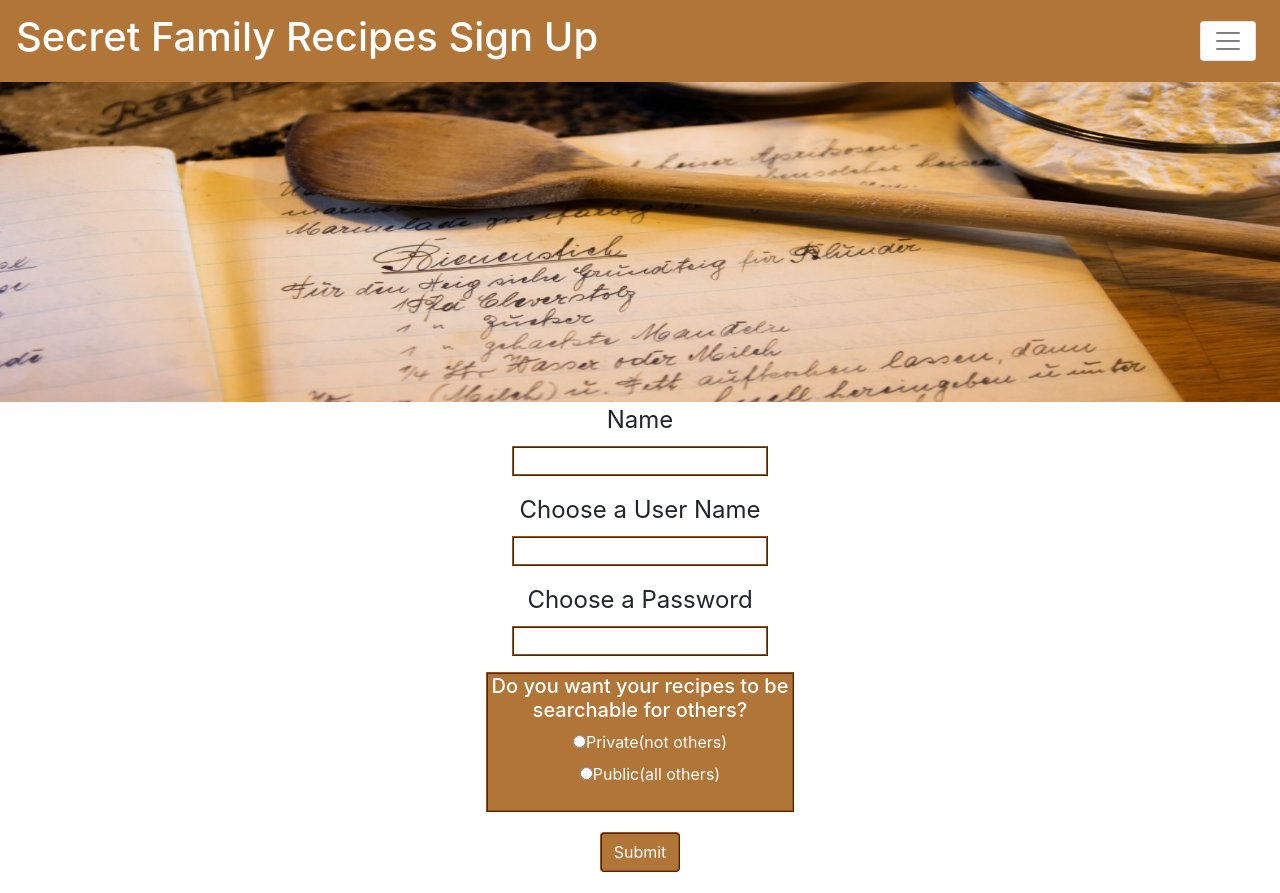
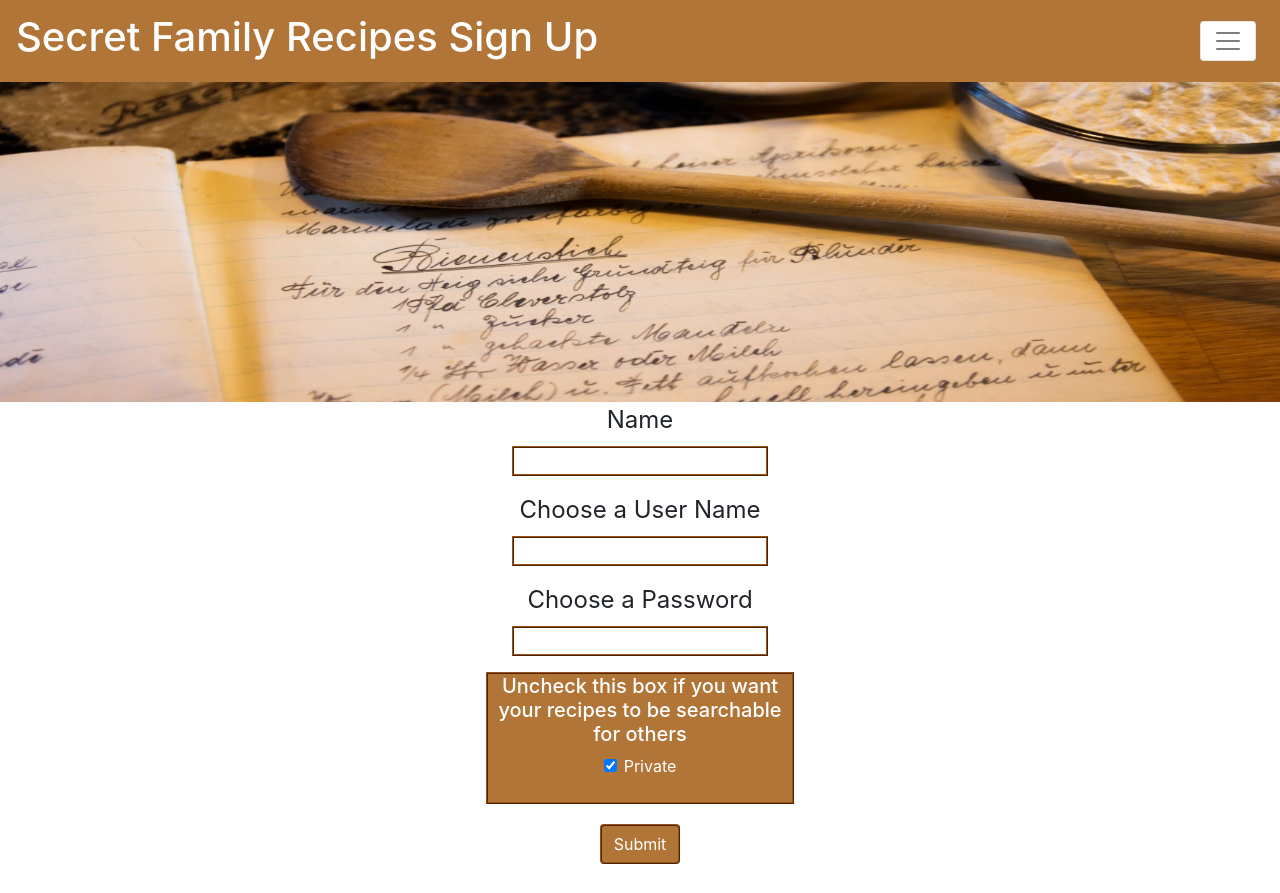
Before and after one commit to BW-Secret-Recipes-2-Krisda/front-end, a React (Create React App) app in the folder recipes/signup/: page /signup in a window 1280 px wide. Built offline with nearby package versions, Linux system fonts and the light colour scheme.

Commit message:
receiving 500 internal server error from API

```diff
--- a/recipes/signup/src/SignUp.js
+++ b/recipes/signup/src/SignUp.js
@@ -1,18 +1,22 @@
-import React, { useState } from 'react';
+import React, { useState, useEffect } from 'react';
 import { Collapse, Navbar, NavbarToggler, NavbarBrand, Nav, NavItem, NavLink, Button, Form, FormGroup, Label, Input, FormText } from 'reactstrap';
-import MarketingPage from '../src/MarketingPage.png';
-
 import axios from 'axios';
 import * as yup from 'yup';
 
+import MarketingPage from '../src/MarketingPage.png';
+
+
+
 const SignUp = () => {
+    const [errors, setErrors] = useState('');
     const [collapsed, setCollapsed] = useState(true);
+    const [post, setPost] = useState([]);
+    const [serverError, setServerError] = useState('');
     const [formData, setFormData] = useState({
         name: '',
         username: '',
         password: '',
-        private: '',
-        public: ''
+        private: true
     });
     const toggleNavbar = () => setCollapsed(!collapsed);
     const onInputChange = (e) => {
@@ -26,6 +30,63 @@ const SignUp = () => {
             ...formData,
             [e.target.name]: e.target.checked
         });
+    };
+
+    const signupSchema = yup.object().shape({
+        name: yup.string().required('Please enter your legal name'),
+        username: yup.string().required('You will need this to sign into your account'),
+        password: yup.string().required('Please enter your password').matches(
+            "^(?=.*[A-Za-z])(?=.*d){8,}$",
+            "Must Contain 8 Characters, One Uppercase, One Lowercase, and one Number"
+        ),
+        private: yup.boolean().oneOf[true]
+
+    });
+
+    const validateChange = e => {
+        yup
+            .reach(signupSchema, e.target.name)
+            .validate(e.target.value)
+            .then(valid => {
+                setErrors({
+                    ...errors,
+                    [e.target.name]: ""
+                });
+            })
+            .catch(err => {
+                console.log('from catch', err)
+                setErrors({
+                    ...errors,
+                    [e.target.name]: err.errors[0]
+
+                });
+            });
+    };
+
+    useEffect(() => {
+        signupSchema.isValid(formData)
+            .then(valid => {
+                console.log('valid?', valid);
+            })
+    }, [formData]);
+
+    const submitData = e => {
+        e.preventDefault();
+        axios.post('https://secret-recipes-app.herokuapp.com/api/auth/register', formData)
+            .then(res => {
+                setPost(res.data);
+                console.log('API success!');
+                setServerError(null);
+                setFormData({
+                    name: '',
+                    username: '',
+                    password: '',
+                    private: true
+                });
+            })
+            .catch(res => {
+                setServerError('Wait, What ?!');
+            });
     };
 
     return (
@@ -53,7 +114,7 @@ const SignUp = () => {
                 </Collapse>
             </Navbar>
             <img style={{ width: '100%', height: '40vh' }} src={MarketingPage} alt='' />
-            <Form style={{ width: '80%', margin: '0 auto', textAlign: 'center' }}>
+            <Form style={{ width: '80%', margin: '0 auto', textAlign: 'center' }} onSubmit={submitData} >
                 <FormGroup>
                     <legend>Name</legend>
                     <input style={{ border: '2px ridge #9e5110' }}
@@ -79,26 +140,16 @@ const SignUp = () => {
                         onChange={onInputChange} />
                 </FormGroup>
                 <div style={{ width: '30%', margin: '0 auto', border: '2px ridge #9e5110', background: '#b17537', color: 'white' }}>
-                    <h5>Do you want your recipes to be searchable for others?</h5>
+                    <h5>Uncheck this box if you want your recipes to be searchable for others</h5>
                     <FormGroup tag='fieldset'>
                         <FormGroup check>
                             <label check>
-                                <input
-                                    type='radio'
+                                <Input
+                                    type='checkbox'
                                     name='private'
-                                    value='private'
-                                    onChange={onInputChange} />
-                        Private(not others)
-                    </label>
-                        </FormGroup>
-                        <FormGroup check>
-                            <label check>
-                                <input
-                                    type='radio'
-                                    name='public'
-                                    value='public'
-                                    onChange={onInputChange} />
-                            Public(all others)
+                                    checked={formData.private}
+                                    onChange={handlepreferences} />
+                        Private
                     </label>
                         </FormGroup>
                     </FormGroup>
```
